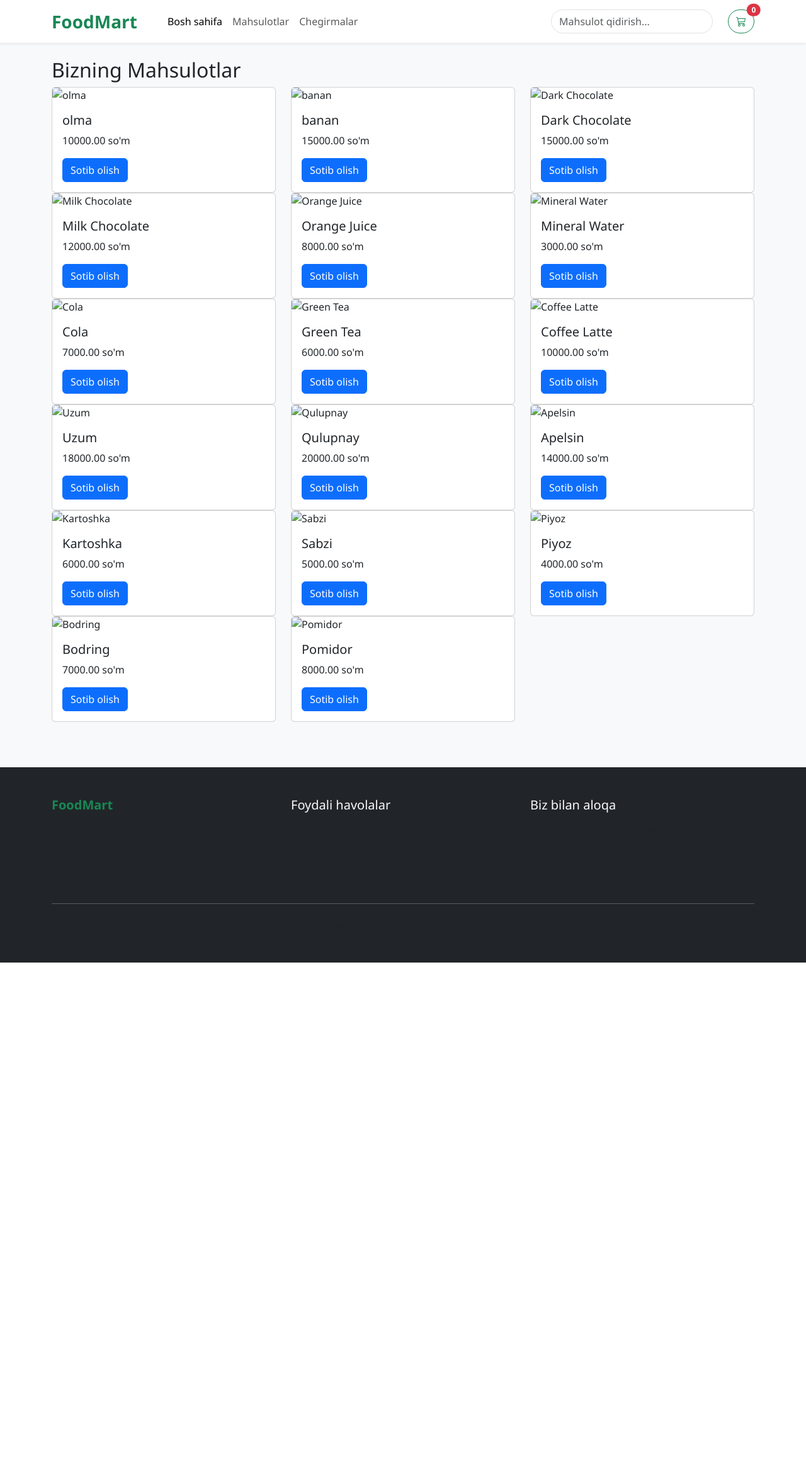
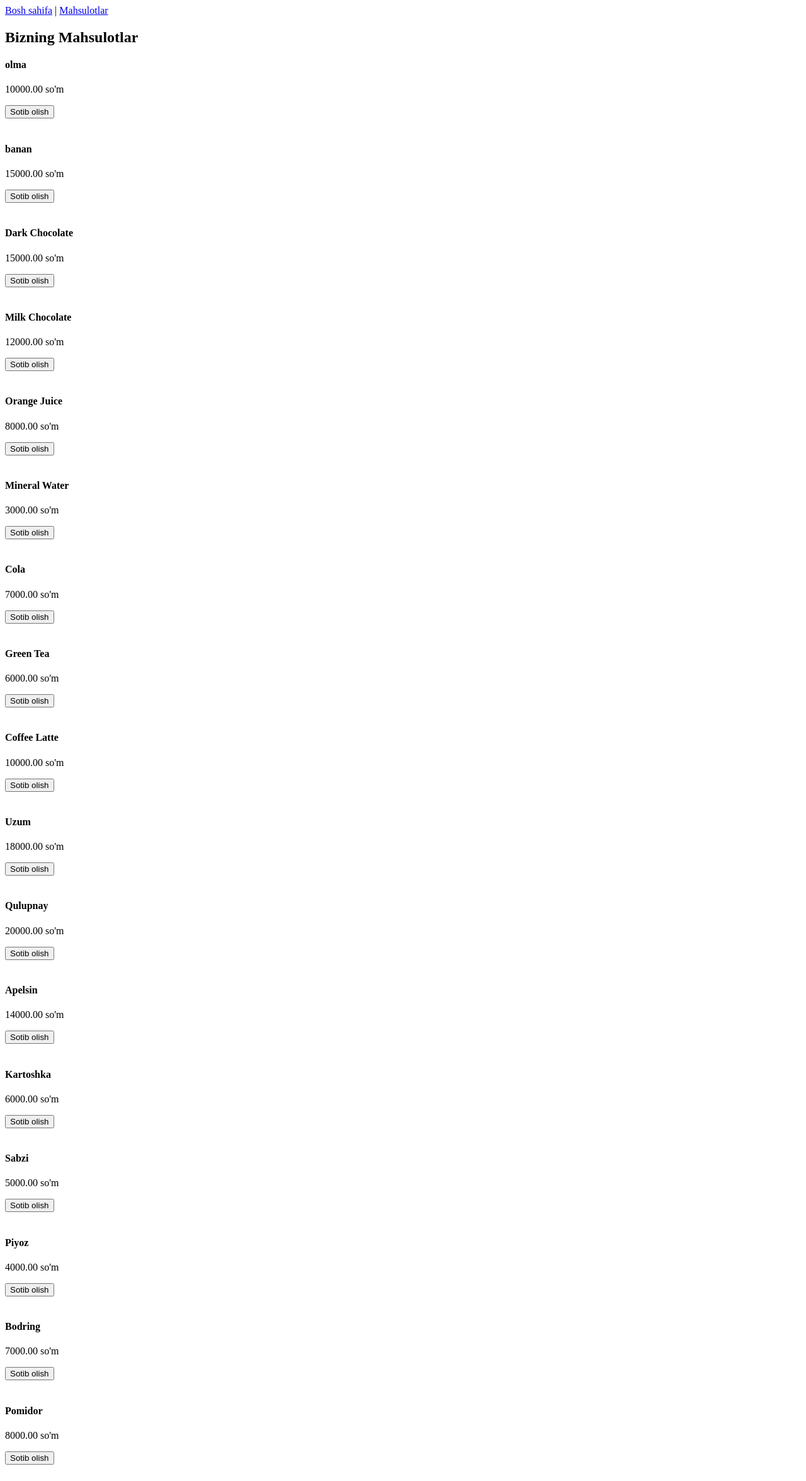
Before and after one commit to ahmadjonalisherogli-oss/sayt.yaratish, a Django app: page /products/ in a window 1280 px wide. Shown: the whole page at 63% size. Before the commit the page ends 1528 px from the top, so only its background shows below. Run offline with Django 5.2, Linux system fonts and the light colour scheme; data comes from the database, SQL or seed files in the repository.

Commit message:
first commit

```diff
--- a/main/templates/main/base.html
+++ b/main/templates/main/base.html
@@ -2,102 +2,21 @@
 <html lang="uz">
 <head>
     <meta charset="UTF-8">
-    <meta name="viewport" content="width=device-width, initial-scale=1.0">
-    <title>{% block title %}FoodMart - Onlayn Do'kon{% endblock %}</title>
-
-    <link href="https://cdn.jsdelivr.net/npm/bootstrap@5.3.3/dist/css/bootstrap.min.css" rel="stylesheet">
-
-    <link rel="stylesheet" href="https://cdn.jsdelivr.net/npm/bootstrap-icons@1.11.3/font/bootstrap-icons.min.css">
-
-    <style>
-        body {
-            font-family: 'Segoe UI', Tahoma, Geneva, Verdana, sans-serif;
-            background-color: #f8f9fa;
-        }
-        .navbar-brand {
-            font-weight: 700;
-            color: #198754 !important;
-        }
-        footer {
-            background-color: #212529;
-            color: #f8f9fa;
-        }
-    </style>
-    {% block extra_css %}{% endblock %}
+    <title>{% block title %}FoodMart{% endblock %}</title>
 </head>
 <body>
 
-    <nav class="navbar navbar-expand-lg navbar-light bg-white shadow-sm sticky-top">
-        <div class="container">
-            <a class="navbar-brand fs-3" href="/">FoodMart</a>
+    <nav>
+        <a href="/">Bosh sahifa</a> |
+        <a href="{% url 'product_list' %}">Mahsulotlar</a>
 
-            <button class="navbar-toggler" type="button" data-bs-toggle="collapse" data-bs-target="#navbarNav" aria-controls="navbarNav" aria-expanded="false" aria-label="Toggle navigation">
-                <span class="navbar-toggler-icon"></span>
-            </button>
-
-            <div class="collapse navbar-collapse" id="navbarNav">
-                <ul class="navbar-nav me-auto mb-2 mb-lg-0 ms-4">
-                    <li class="nav-item">
-                        <a class="nav-link active" href="/">Bosh sahifa</a>
-                    </li>
-                    <li class="nav-item">
-                        <a class="nav-link" href="{% url 'product_list' %}">Mahsulotlar</a>
-                    </li>
-                    <li class="nav-item">
-                        <a class="nav-link" href="#">Chegirmalar</a>
-                    </li>
-                </ul>
-
-                <div class="d-flex align-items-center gap-3">
-                    <form class="d-flex" role="search">
-                        <input class="form-control me-2 rounded-pill" type="search" placeholder="Mahsulot qidirish..." aria-label="Search">
-                    </form>
-
-                    <a href="#" class="btn btn-outline-success rounded-pill position-relative">
-                        <i class="bi bi-cart3"></i>
-                        <span class="position-absolute top-0 start-100 translate-middle badge rounded-pill bg-danger">
-                          0
-                        </span>
-                    </a>
-                </div>
-            </div>
-        </div>
     </nav>
 
-    <main class="py-4">
+    <main>
         {% block content %}
         {% endblock %}
     </main>
 
-    <footer class="py-5 mt-5">
-        <div class="container">
-            <div class="row">
-                <div class="col-md-4 mb-4">
-                    <h5 class="text-success fw-bold">FoodMart</h5>
-                    <p class="text-muted mt-3">Siz uchun har doim yangi va sifatli oziq-ovqat mahsulotlarini yetkazib beramiz.</p>
-                </div>
-                <div class="col-md-4 mb-4">
-                    <h5>Foydali havolalar</h5>
-                    <ul class="list-unstyled mt-3">
-                        <li><a href="#" class="text-muted text-decoration-none">Biz haqimizda</a></li>
-                        <li><a href="{% url 'product_list' %}" class="text-muted text-decoration-none">Mahsulotlarimiz</a></li>
-                        <li><a href="#" class="text-muted text-decoration-none">Aloqa</a></li>
-                    </ul>
-                </div>
-                <div class="col-md-4 mb-4">
-                    <h5>Biz bilan aloqa</h5>
-                    <p class="text-muted mt-3"><i class="bi bi-geo-alt me-2"></i> Toshkent sh., O'zbekiston</p>
-                    <p class="text-muted"><i class="bi bi-telephone me-2"></i> +998 90 123 45 67</p>
-                </div>
-            </div>
-            <hr class="bg-secondary">
-            <div class="text-center text-muted small mt-4">
-                &copy; 2026 FoodMart. Barcha huquqlar himoyalangan.
-            </div>
-        </div>
-    </footer>
 
-    <script src="https://cdn.jsdelivr.net/npm/bootstrap@5.3.3/dist/js/bootstrap.bundle.min.js"></script>
-    {% block extra_javascript %}{% endblock %}
 </body>
 </html>
--- a/main/templates/main/product_list.html
+++ b/main/templates/main/product_list.html
@@ -1,26 +1,16 @@
-{% extends 'main/base.html' %} <!-- Agar asosiy shablon bo'lsa -->
+{% extends 'main/base.html' %}
 
 {% block content %}
-<div class="container">
 <h2>Bizning Mahsulotlar</h2>
-    <div class="row">
 
 {% for product in products %}
-        <div class="col-md-4">
-            <div class="card">
-                <!-- Mahsulot rasmi, nomi va narxi -->
-                <img src="{{ product.image.url }}" class="card-img-top" alt="{{ product.name }}">
-                <div class="card-body">
-                    <h5 class="card-title">{{ product.name }}</h5>
-                    <p class="card-text">{{ product.price }} so'm</p>
-                    <a href="#" class="btn btn-primary">Sotib olish</a>
+  <div>
+    <h4>{{ product.name }}</h4>
+    <p>{{ product.price }} so'm</p>
+    <button>Sotib olish</button>
   </div>
-            </div>
-        </div>
+  <br>
 {% empty %}
   <p>Hozircha mahsulotlar mavjud emas.</p>
 {% endfor %}
-
-    </div>
-</div>
 {% endblock %}
--- a/main/templates/main/women.html
+++ b/main/templates/main/women.html
@@ -1,7 +1,7 @@
 {% extends "main/base.html" %}
-{% block title %}Sale{% endblock %}
+{% block title %}Women{% endblock %}
 {% block content %}
-    <h1>Sale</h1>
+    <h1>Women</h1>
 
     {% if products %}
         <ul>
```
Also changed, not shown: main/templates/main/brand.html (+14 -0 lines). Lines whose indentation alone changed are shown as unchanged.
